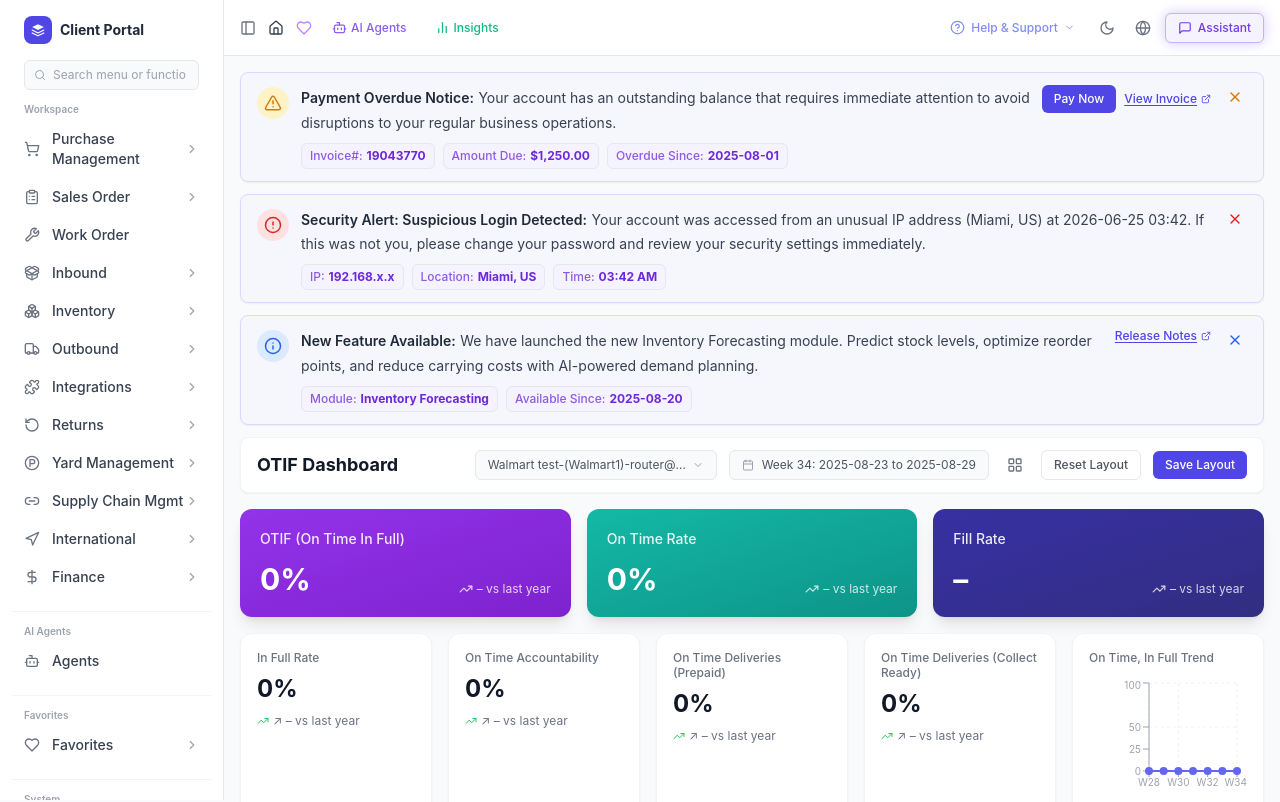
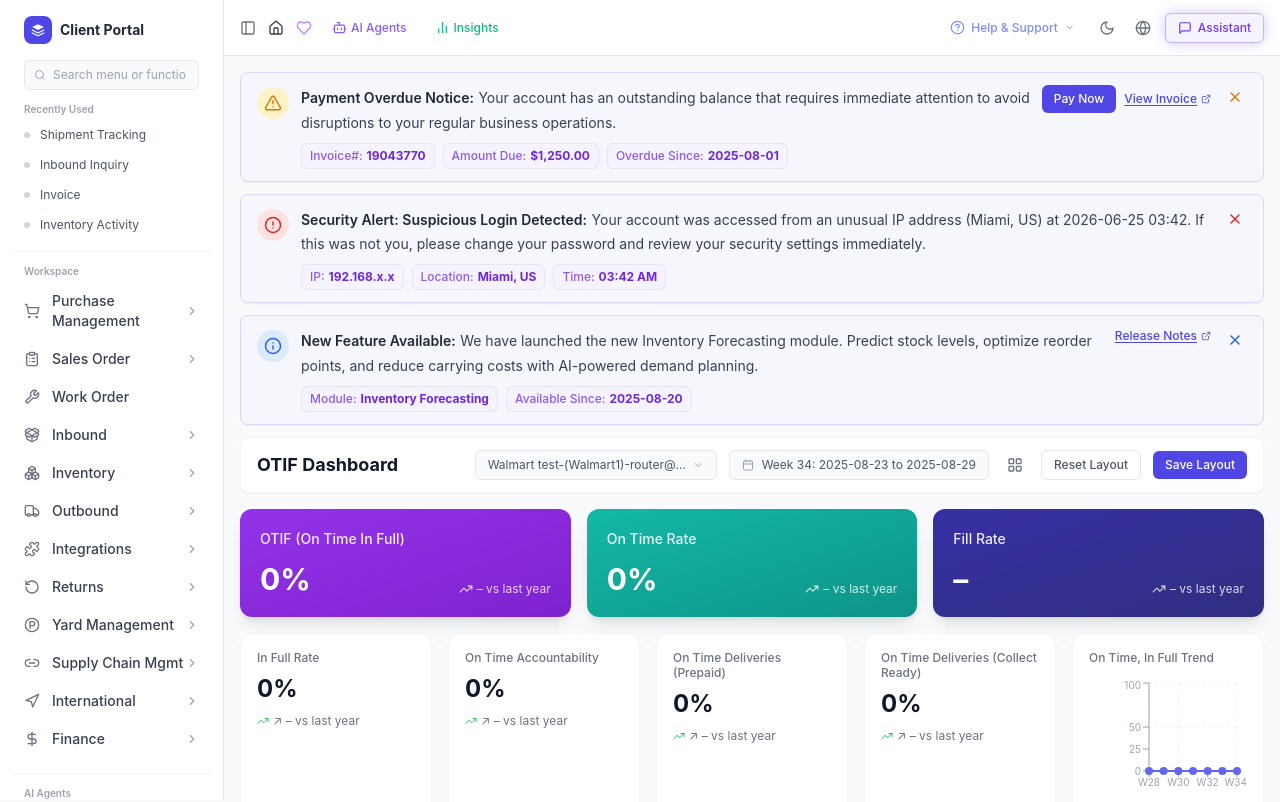
Before and after one commit to WYJade/CP-Announcement-management, a React (Vite) app: page / in a window 1280 px wide. Shown: the top 802 px of the page. Built offline with nearby package versions, Linux system fonts and the light colour scheme.

Commit message:
feat: rename Favorites to Recently Used, move above Workspace, auto-track visited pages

```diff
--- a/src/components/Layout/NavSidebar.tsx
+++ b/src/components/Layout/NavSidebar.tsx
@@ -355,6 +355,30 @@ function NavSidebar() {
   const { getUnreadCount } = useCollaboration()
   const supportUnread = getUnreadCount()
 
+  // Recently used pages — track navigation history
+  const [recentPages, setRecentPages] = useState<{ label: string; path: string }[]>([
+    { label: 'Shipment Tracking', path: '/international-new/tracking' },
+    { label: 'Inbound Inquiry', path: '/inbound/inquiry' },
+    { label: 'Invoice', path: '/finance/invoices' },
+    { label: 'Inventory Activity', path: '/inventory/activity' },
+  ])
+
+  // Path to label lookup
+  const pathLabelMap: Record<string, string> = SEARCH_INDEX.reduce((acc, e) => {
+    if (e.path && !acc[e.path]) acc[e.path] = e.label
+    return acc
+  }, {} as Record<string, string>)
+
+  useEffect(() => {
+    const path = location.pathname
+    const label = pathLabelMap[path]
+    if (!label || path === '/') return
+    setRecentPages(prev => {
+      const filtered = prev.filter(p => p.path !== path)
+      return [{ label, path }, ...filtered].slice(0, 5)
+    })
+  }, [location.pathname])
+
   const toggleExpand = (id: string) => {
     setExpandedItems((prev) =>
       prev.includes(id) ? prev.filter((item) => item !== id) : [...prev, id]
@@ -444,11 +468,36 @@ function NavSidebar() {
         {/* Global Search */}
         <GlobalSearch />
 
+        {/* Recently Used Section — above Workspace */}
+        {recentPages.length > 0 && (
+          <div className="mb-3">
+            <p className="text-[10px] font-semibold text-gray-400 px-3 mb-1">Recently Used</p>
+            <nav className="space-y-0.5">
+              {recentPages.map(page => (
+                <button
+                  key={page.path}
+                  onClick={() => navigate(page.path)}
+                  className={`flex items-center w-full px-3 py-1.5 text-xs rounded-md transition-colors ${
+                    location.pathname === page.path
+                      ? 'bg-primary-50 text-primary-700 font-medium'
+                      : 'text-gray-600 hover:bg-gray-100'
+                  }`}
+                >
+                  <span className="w-1.5 h-1.5 rounded-full bg-gray-300 mr-2.5 shrink-0" />
+                  <span className="truncate">{page.label}</span>
+                </button>
+              ))}
+            </nav>
+          </div>
+        )}
+
         {/* Workspace Section */}
+        <div className="border-t border-gray-100 pt-3">
         <p className="text-[10px] font-semibold text-gray-400 px-3 mb-1">Workspace</p>
         <nav className="space-y-0.5 mb-4">
           {renderMenuSection(menuItems)}
         </nav>
+        </div>
 
         {/* Agents Section - standalone external link, no arrow, no expand */}
         <div className="border-t border-gray-100 pt-3 mb-4">
@@ -463,14 +512,6 @@ function NavSidebar() {
               <span className="mr-3 text-gray-500"><Bot size={16} /></span>
               <span className="flex-1 text-left font-medium">Agents</span>
             </a>
-          </nav>
-        </div>
-
-        {/* Favorites Section */}
-        <div className="border-t border-gray-100 pt-3 mb-4">
-          <p className="text-[10px] font-semibold text-gray-400 px-3 mb-1">Favorites</p>
-          <nav className="space-y-0.5">
-            {renderMenuSection(favoritesItems)}
           </nav>
         </div>
 
```
